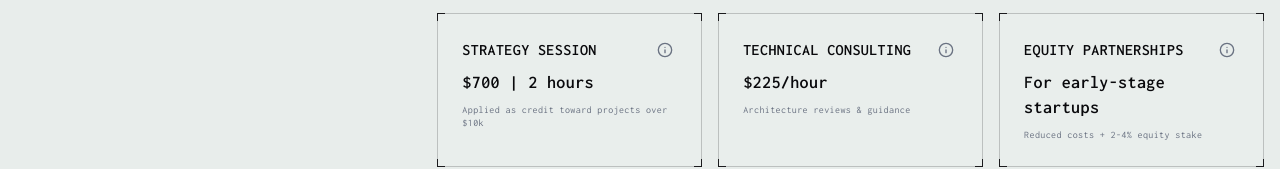
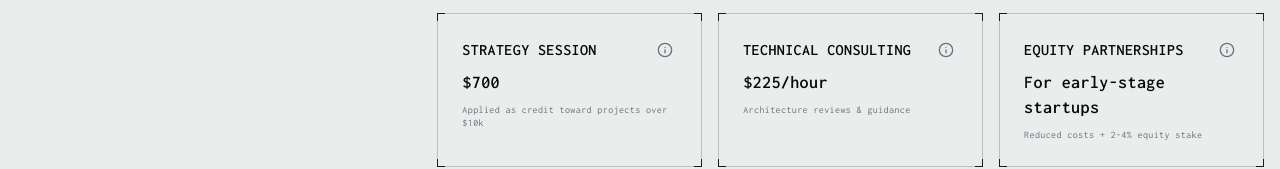
Before and after one commit to thirdidx/website, a Next.js app: page / in a window 1280 px wide. Shown: the part 2880-3049 px from the top of the page. Built offline with nearby package versions, Linux system fonts and the light colour scheme.

Commit message:
update copy; rm unused fonts

```diff
--- a/app/components/About.tsx
+++ b/app/components/About.tsx
@@ -42,6 +42,7 @@ export default function About() {
                   <li>greenfield web application development</li>
                   <li>modern frontend architecture (React/Next.js)</li>
                   <li>interactive UI/UX with motion design</li>
+                  <li>publishing platforms & creative portfolios</li>
                   <li>e-commerce & payment integration</li>
                   <li>blockchain & web3 platforms</li>
                   <li>Performance optimization & scaling</li>
--- a/app/components/Pricing.tsx
+++ b/app/components/Pricing.tsx
@@ -25,7 +25,7 @@ export default function Pricing() {
                 price="$12k–$35k | 6-10 weeks"
                 description="Complete product from concept to launch"
                 features={[
-                  'Modern frontend architecture (Next.js, React)',
+                  'Full-stack development',
                   'Design-driven user interfaces',
                   'Dashboard UI & core features',
                   'User authentication & management',
@@ -59,17 +59,17 @@ export default function Pricing() {
                 features={[
                   'Product launch pages & campaign microsites',
                   'Publishing platforms & portfolio sites',
-                  'Headless CMS (Sanity) + Stripe payments',
-                  'E-commerce storefronts (Shopify, BigCommerce, etc.)',
-                  'Affiliate marketing & lead generation',
-                  'SEO, LLM, & performance optimized',
+                  'Headless CMS integration (Sanity, Contentful)',
+                  'E-commerce & payment systems (Stripe, Shopify)',
+                  'SEO optimization & performance tuning',
+                  'Analytics & conversion tracking',
                 ]}
                 className="md:col-span-3"
               />
 
               <PricingCard
                 title="Strategy Session"
-                price="$700 | 2 hours"
+                price="$700"
                 description="Applied as credit toward projects over $10k"
                 features={[
                   'Technical feasibility analysis',
--- a/app/globals.css
+++ b/app/globals.css
@@ -22,7 +22,6 @@
   --color-error: #ef4444;
 
   /* Typography */
-  --font-sans: var(--font-geist);
   --font-mono: var(--font-inconsolata);
 
   --text-xs: 0.625rem;
@@ -142,7 +141,7 @@
     @apply text-muted-foreground;
   }
 
-  a:hover{
+  a:hover {
     @apply text-primary underline;
   }
 }
--- a/app/layout.tsx
+++ b/app/layout.tsx
@@ -1,22 +1,8 @@
 import type React from 'react';
 import './globals.css';
 import type { Metadata } from 'next';
-import { Inconsolata, Geist, Space_Mono } from 'next/font/google';
+import { Inconsolata } from 'next/font/google';
 import { Provider } from 'jotai';
-
-const geist = Geist({
-  subsets: ['latin'],
-  weight: ['400', '500', '600', '700', '800', '900'],
-  variable: '--font-geist',
-  display: 'swap',
-});
-
-const spaceMono = Space_Mono({
-  subsets: ['latin'],
-  weight: ['400', '700'],
-  variable: '--font-space-mono',
-  display: 'swap',
-});
 
 const inconsolata = Inconsolata({
   subsets: ['latin'],
@@ -47,7 +33,7 @@ export const metadata: Metadata = {
 
 export default function RootLayout({ children }: { children: React.ReactNode }) {
   return (
-    <html lang="en" className={`${geist.variable} ${inconsolata.variable} ${spaceMono.variable}`}>
+    <html lang="en" className={`${inconsolata.variable}`}>
       <body>
         <Provider>{children}</Provider>
       </body>
```
